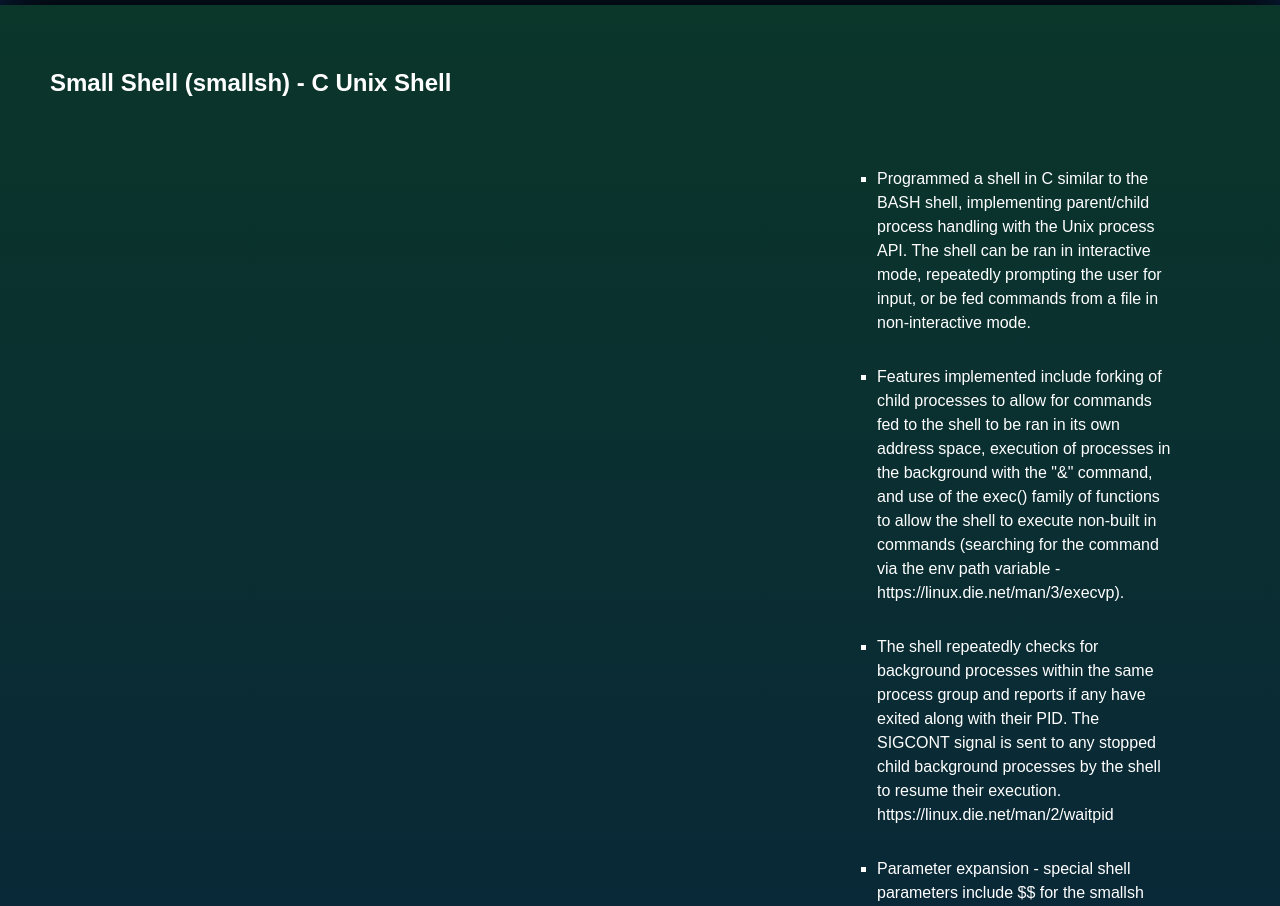
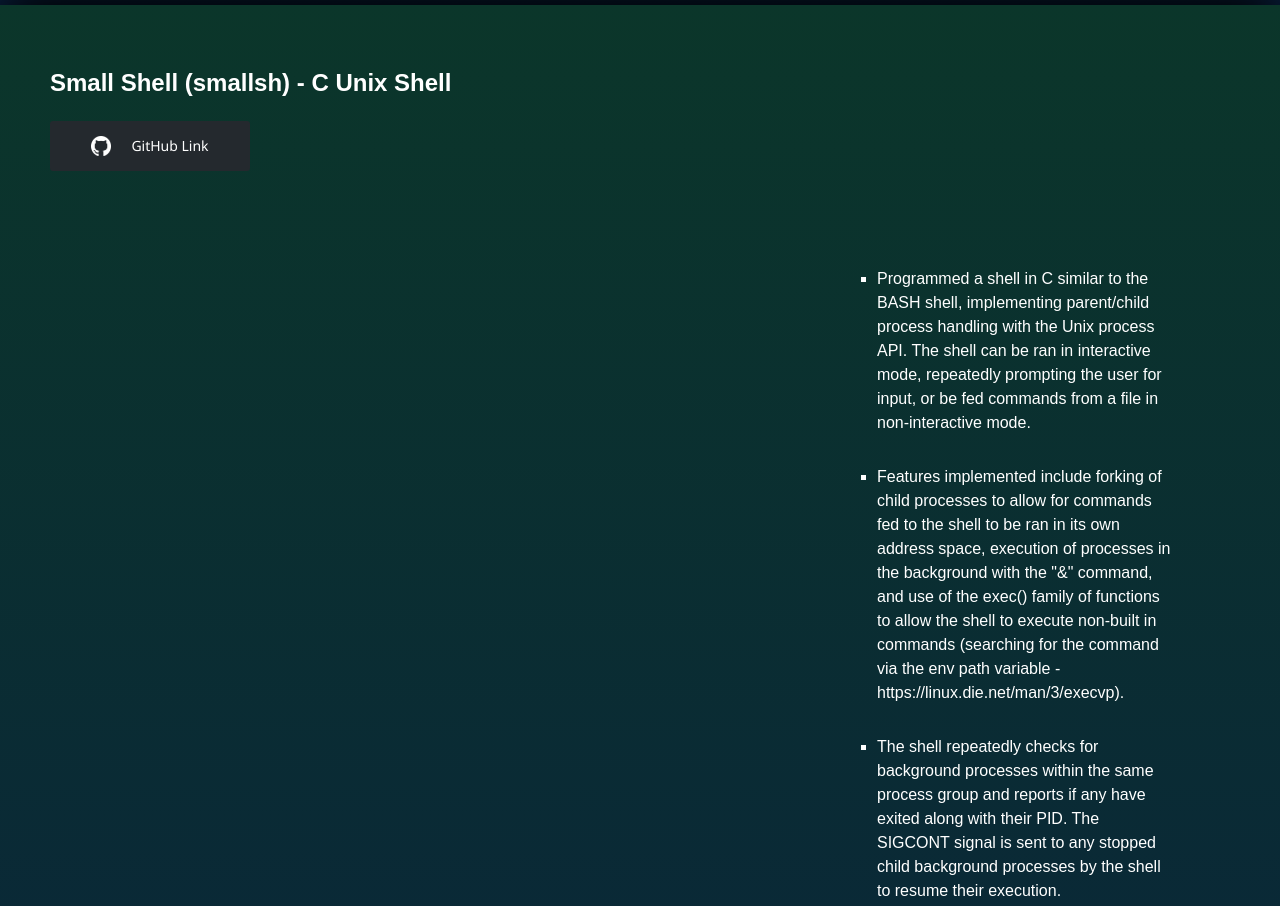
Before and after one commit to Mike11199/portfolio-website, a React (Create React App) app in the folder frontend/: page / in a window 1280 px wide. Shown: the part 6060-6966 px from the top of the page. Built offline with nearby package versions, Linux system fonts and the light colour scheme.

Commit message:
added smallsh github link now that the class has ended

```diff
--- a/frontend/src/components/HomePage.js
+++ b/frontend/src/components/HomePage.js
@@ -443,13 +443,15 @@ const HomePage = () => {
            {/* SECTION FOR PROJECT #5 */}
            <section className='smallsh_section'>
            <h2 className='project_header'>Small Shell (smallsh) - C Unix Shell</h2>
-
-           {/* <div className="project_buttons">                  */}
-          {/* <button className="github_button">
-            <img src={GitHubLogo} height="20px" width="20px" alt="github logo"></img>
-            GitHub Link
-          </button> */}
-          {/* </div> */}
+           <div className="project_buttons">
+            <button className="github_button" onClick={() => handleClick("https://github.com/Mike11199/CS-344-Small-Shell")}>
+            <img className='github_logo' src={GitHubLogo} alt="github logo"></img>
+               GitHub Link
+            </button>
+            {/* <button className="website_button" onClick={() => handleClick("https://spacetau.herokuapp.com/")}>
+              Live Website Link
+            </button> */}
+          </div>
           <div className="project_card_smallsh">
 
 
```
